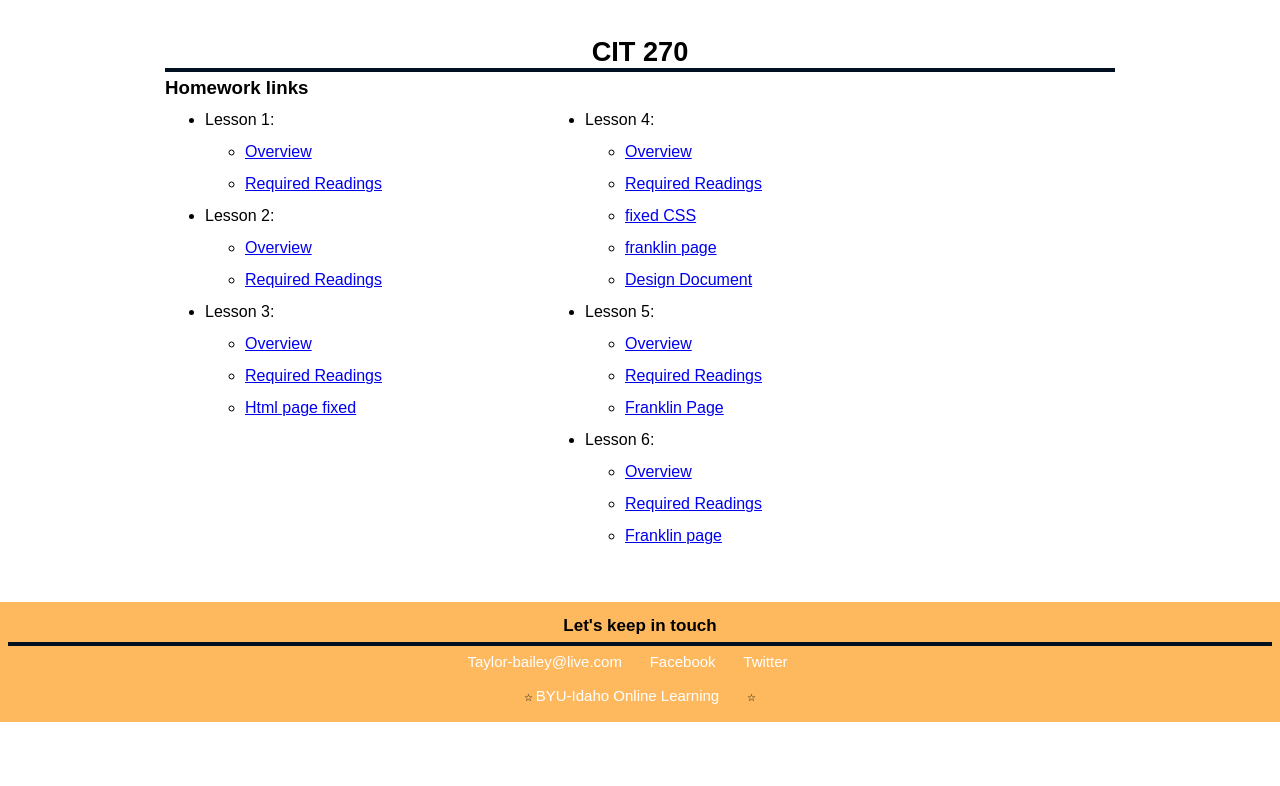
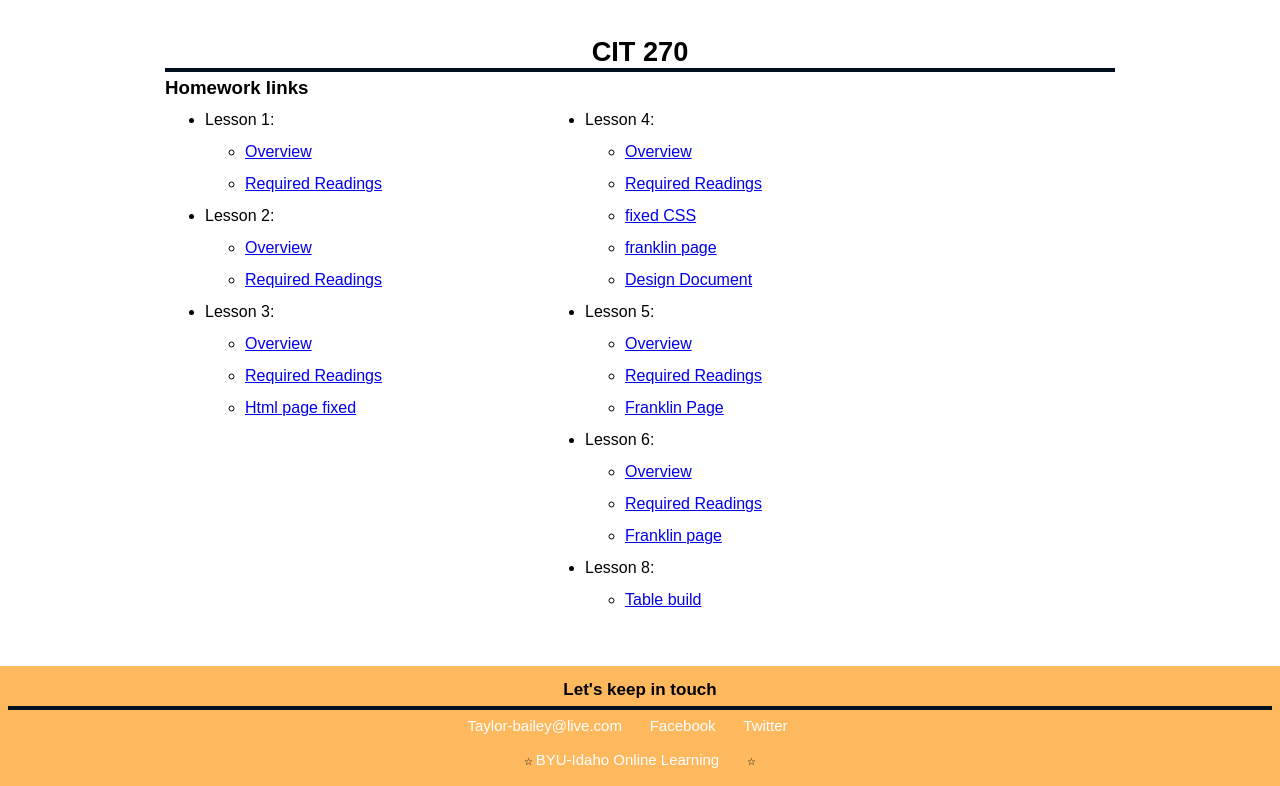
Before and after one commit to taylorbailey97/taylorbailey97.github.io, a plain HTML site: page cit230/index.html in a window 1280 px wide. Shown: the part 230-1016 px from the top of the page. Before the commit the page ends 952 px from the top, so only its background shows below. Drawn offline with Linux system fonts and the light colour scheme.

Commit message:
lesson 8 added

```diff
--- a/cit230/index.html
+++ b/cit230/index.html
@@ -76,6 +76,13 @@
        </ul>
        </li>
     </ul>
+    <ul>
+        <li>Lesson 8:
+        <ul>
+            <li><a href="lesson-8/tablebuild.html">Table build</a></li>
+        </ul>
+        </li>
+    </ul>
         </div>
     </section>
 
```
